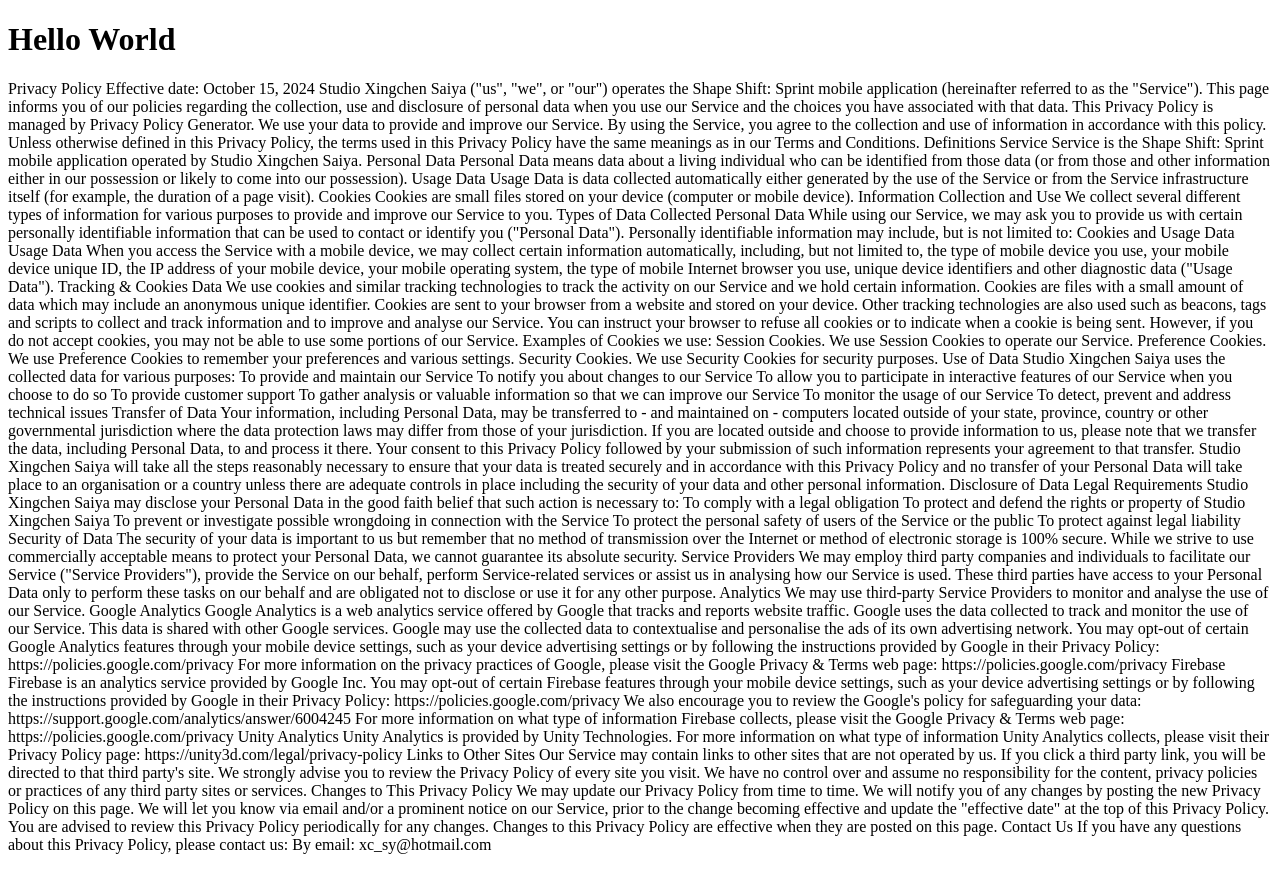
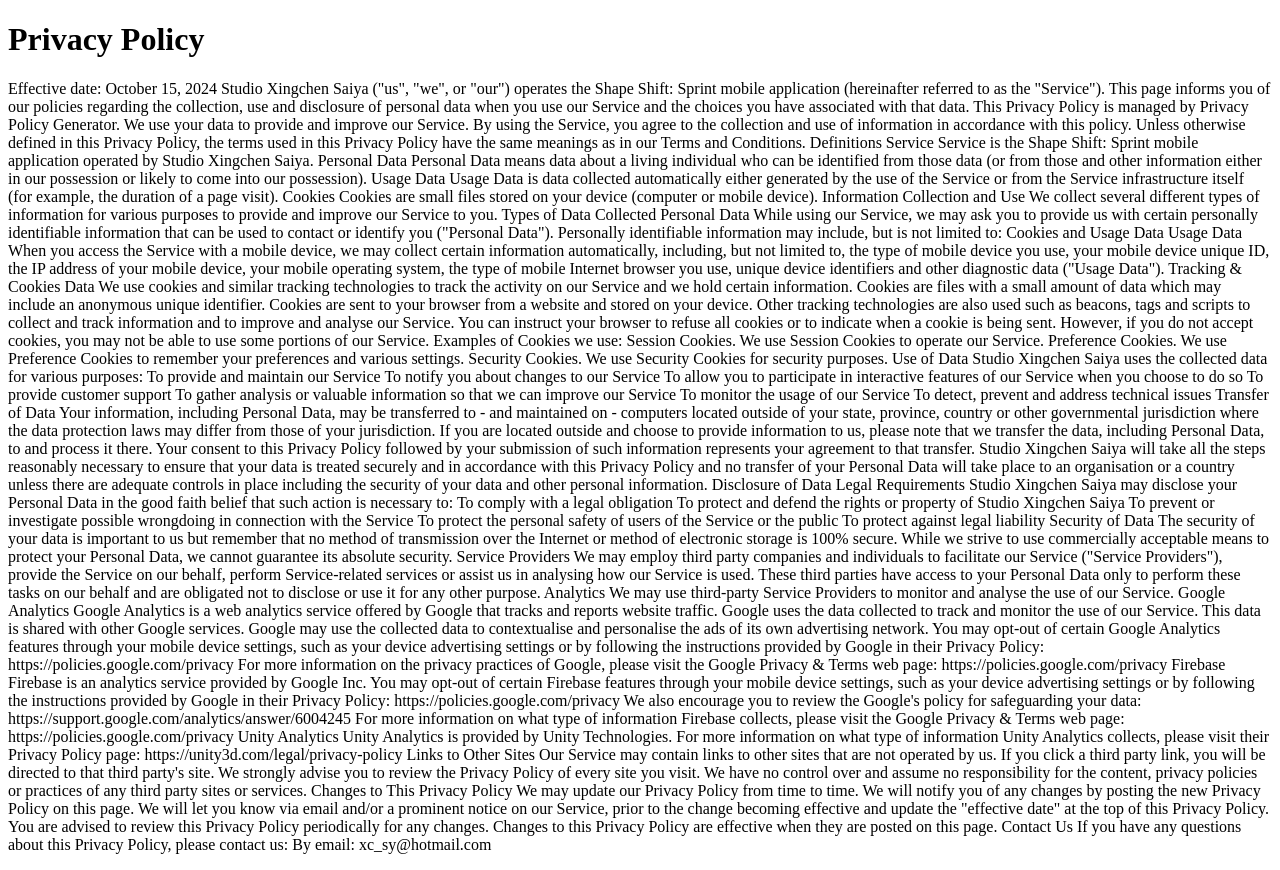
Before and after one commit to xc-sy/xc-sy.github.io, a plain HTML site: page index.html in a window 1280 px wide. Drawn offline with Linux system fonts and the light colour scheme.

Commit message:
Update index.html

```diff
--- a/index.html
+++ b/index.html
@@ -1,9 +1,8 @@
 <!DOCTYPE html>
 <html>
 <body>
-<h1>Hello World</h1>
-<p>Privacy Policy
-    Effective date: October 15, 2024
+<h1>Privacy Policy</h1>
+<p>    Effective date: October 15, 2024
     Studio Xingchen Saiya ("us", "we", or "our") operates the Shape Shift: Sprint mobile application (hereinafter referred to as the "Service").
 
     This page informs you of our policies regarding the collection, use and disclosure of personal data when you use our Service and the choices you have associated with that data. This Privacy Policy is managed by Privacy Policy Generator.
```
